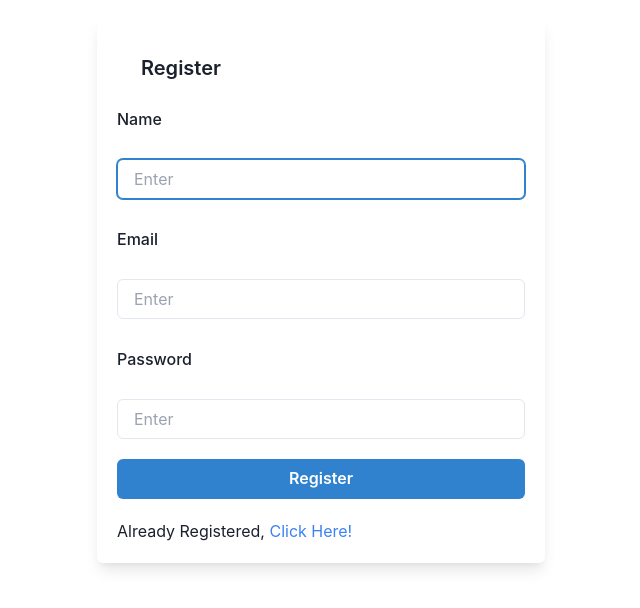
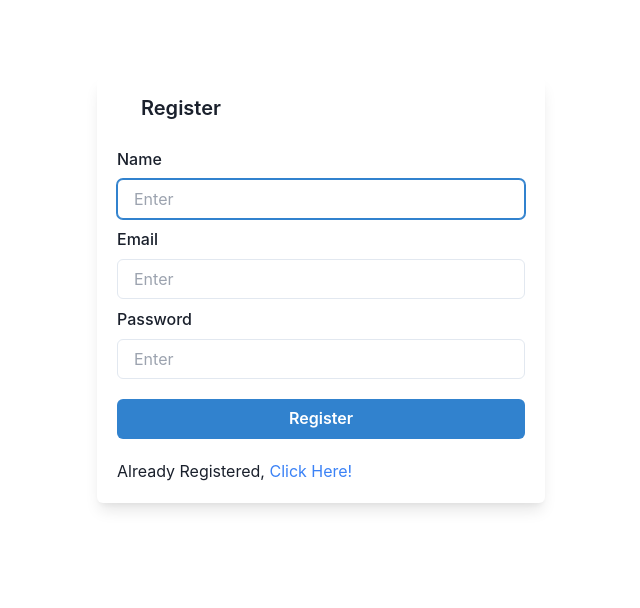
Before and after one commit to krohitk17/cipher-frontend, a React (Create React App) app: page /register in a window 1280 px wide. Shown: the part 110-718 px from the top of the page, without its empty margins (319-959 px from the left). Built offline with nearby package versions, Linux system fonts and the light colour scheme; no server answers.

Commit message:
fixed ui

```diff
--- a/src/components/Overlay.tsx
+++ b/src/components/Overlay.tsx
@@ -15,7 +15,7 @@ export default function Overlay({
 }) {
   return (
     <Modal isOpen={show} onClose={onClose} isCentered>
-      <ModalContent className="p-5">
+      <ModalContent className="px-5 pb-5">
         <ModalHeader>{title}</ModalHeader>
         <div className={className}>{children}</div>
       </ModalContent>
--- a/src/pages/LoginPage/LoginPage.tsx
+++ b/src/pages/LoginPage/LoginPage.tsx
@@ -27,12 +27,7 @@ export default function LoginPage() {
   };
 
   return (
-    <Overlay
-      show={true}
-      className="flex flex-col p-5 gap-5"
-      onClose={() => {}}
-      title="Login"
-    >
+    <Overlay show={true} onClose={() => {}} title="Login">
       <InputField
         type="email"
         onChange={(e) => {
@@ -51,7 +46,9 @@ export default function LoginPage() {
         Password
       </InputField>
 
-      <SubmitButton onClickHandler={loginButtonHandler}>Login</SubmitButton>
+      <SubmitButton onClickHandler={loginButtonHandler} className="w-full my-5">
+        Login
+      </SubmitButton>
       <p>
         Not Registered,{" "}
         <a href="/register" className="text-blue-500">
--- a/src/pages/RegisterPage/RegisterPage.tsx
+++ b/src/pages/RegisterPage/RegisterPage.tsx
@@ -21,12 +21,7 @@ export default function LoginPage() {
   };
 
   return (
-    <Overlay
-      show={true}
-      className="flex flex-col gap-5"
-      onClose={() => {}}
-      title="Register"
-    >
+    <Overlay show={true} onClose={() => {}} title="Register">
       <InputField
         type="text"
         onChange={(e) => {
@@ -54,7 +49,10 @@ export default function LoginPage() {
         Password
       </InputField>
 
-      <SubmitButton className="p-2" onClickHandler={registerButtonHandler}>
+      <SubmitButton
+        className="w-full my-5"
+        onClickHandler={registerButtonHandler}
+      >
         Register
       </SubmitButton>
       <p>
```
